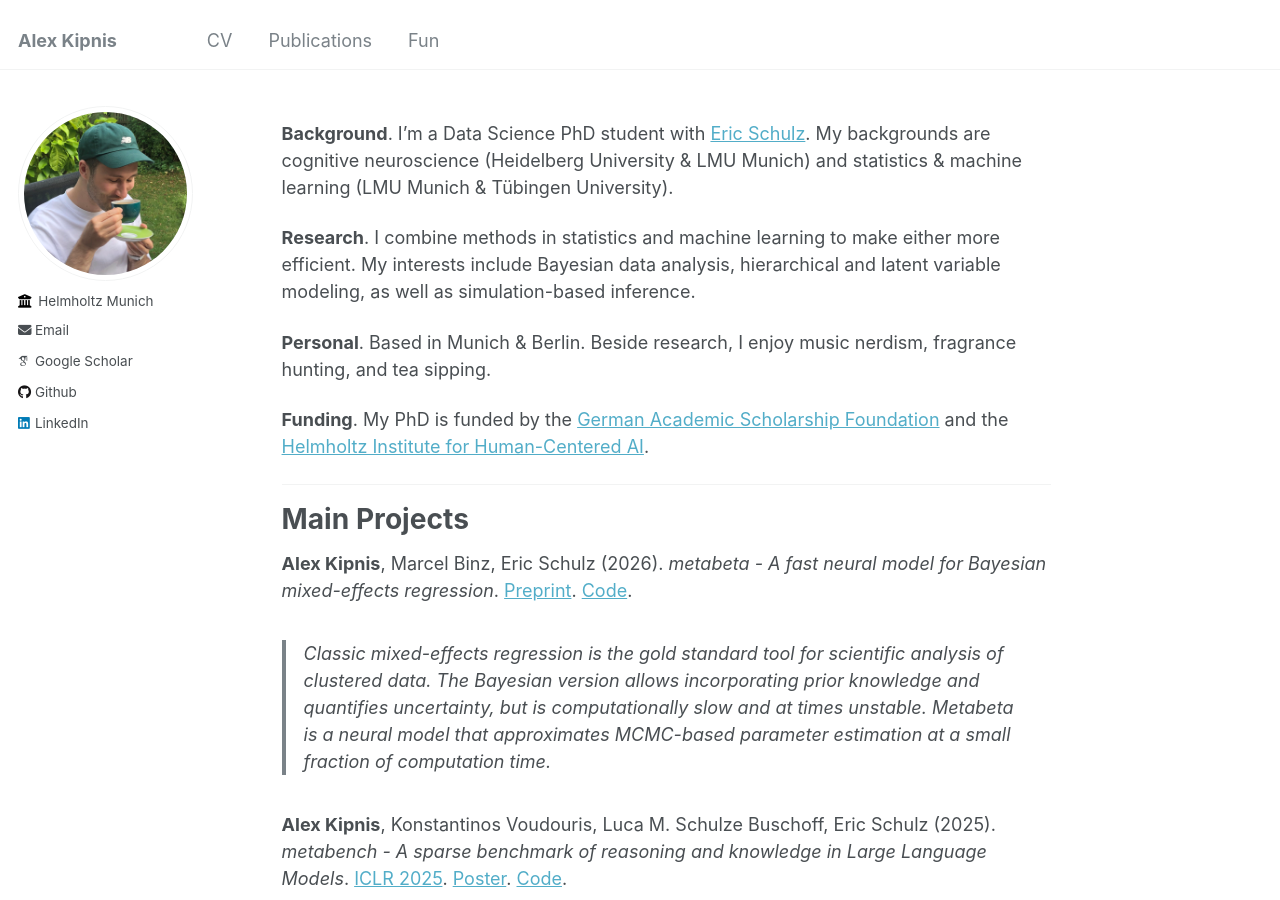
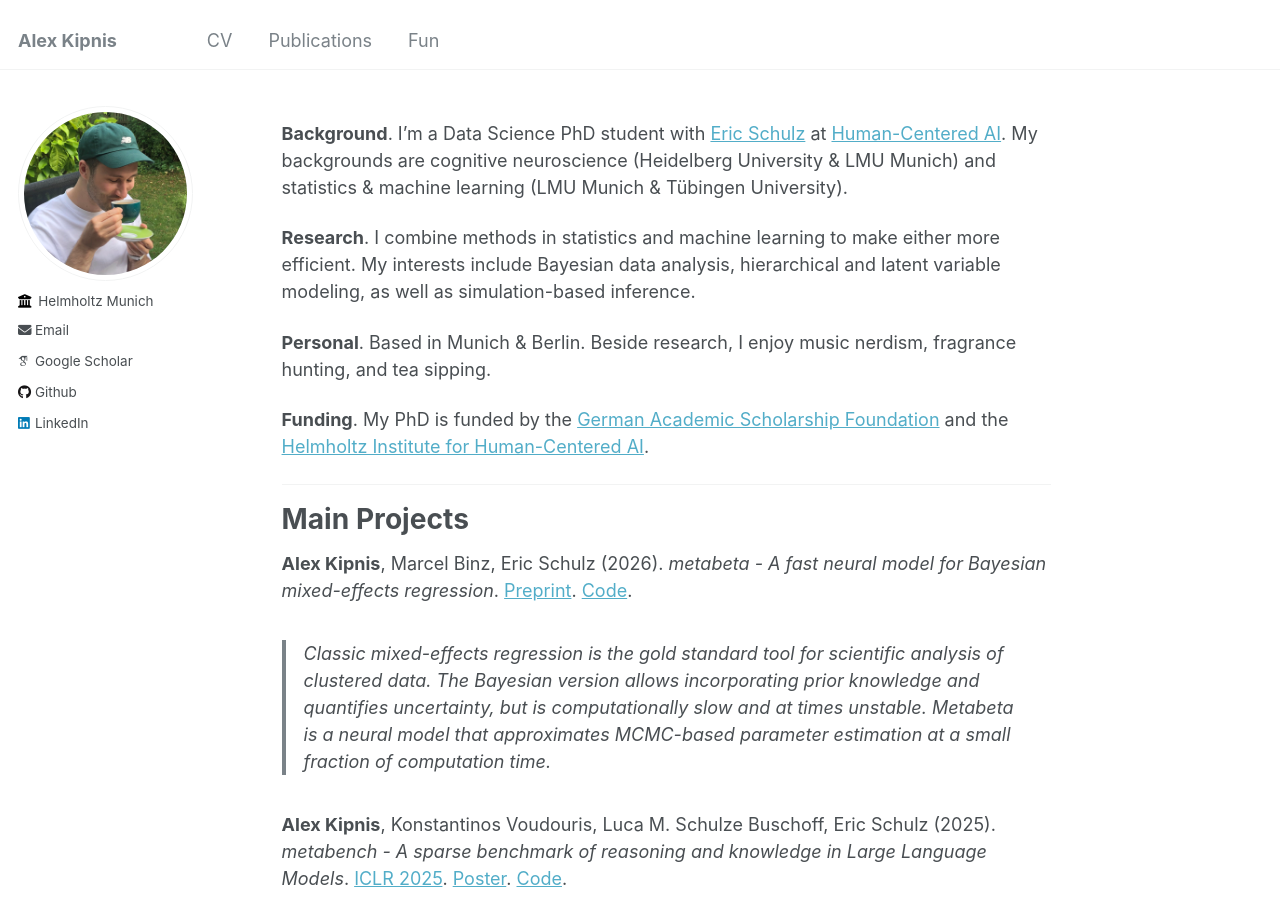
Before and after one commit to adkipnis/adkipnis.github.io, a Jekyll site: the page built from _pages/about.md, in a window 1280 px wide and 900 px high. Built offline with Jekyll 4.4.1, drawn with Linux system fonts in a browser that asks for light colours; some web fonts are replaced.

Commit message:
Update background information in about.md

```diff
--- a/_pages/about.md
+++ b/_pages/about.md
@@ -6,7 +6,7 @@
   - /about/
   - /about.html
 ---
-**Background**. I'm a Data Science PhD student with [Eric Schulz](https://scholar.google.com/citations?user=74Cj5GYAAAAJ&hl=en). My backgrounds are cognitive neuroscience (Heidelberg University & LMU Munich) and statistics & machine learning (LMU Munich & Tübingen University).
+**Background**. I'm a Data Science PhD student with [Eric Schulz](https://scholar.google.com/citations?user=74Cj5GYAAAAJ&hl=en) at [Human-Centered AI](https://hcai-munich.com/). My backgrounds are cognitive neuroscience (Heidelberg University & LMU Munich) and statistics & machine learning (LMU Munich & Tübingen University).
 
 **Research**. I combine methods in statistics and machine learning to make either more efficient. My interests include Bayesian data analysis, hierarchical and latent variable modeling, as well as simulation-based inference.
 
```
